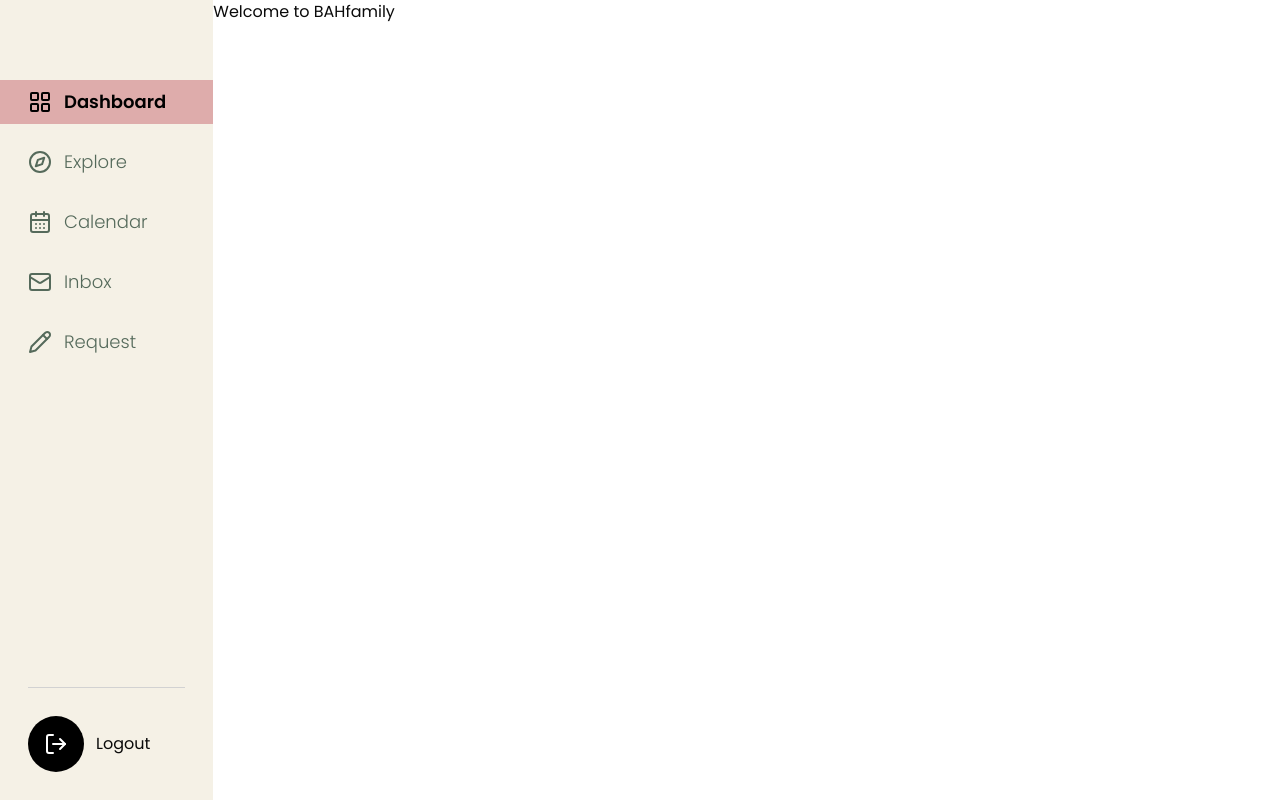
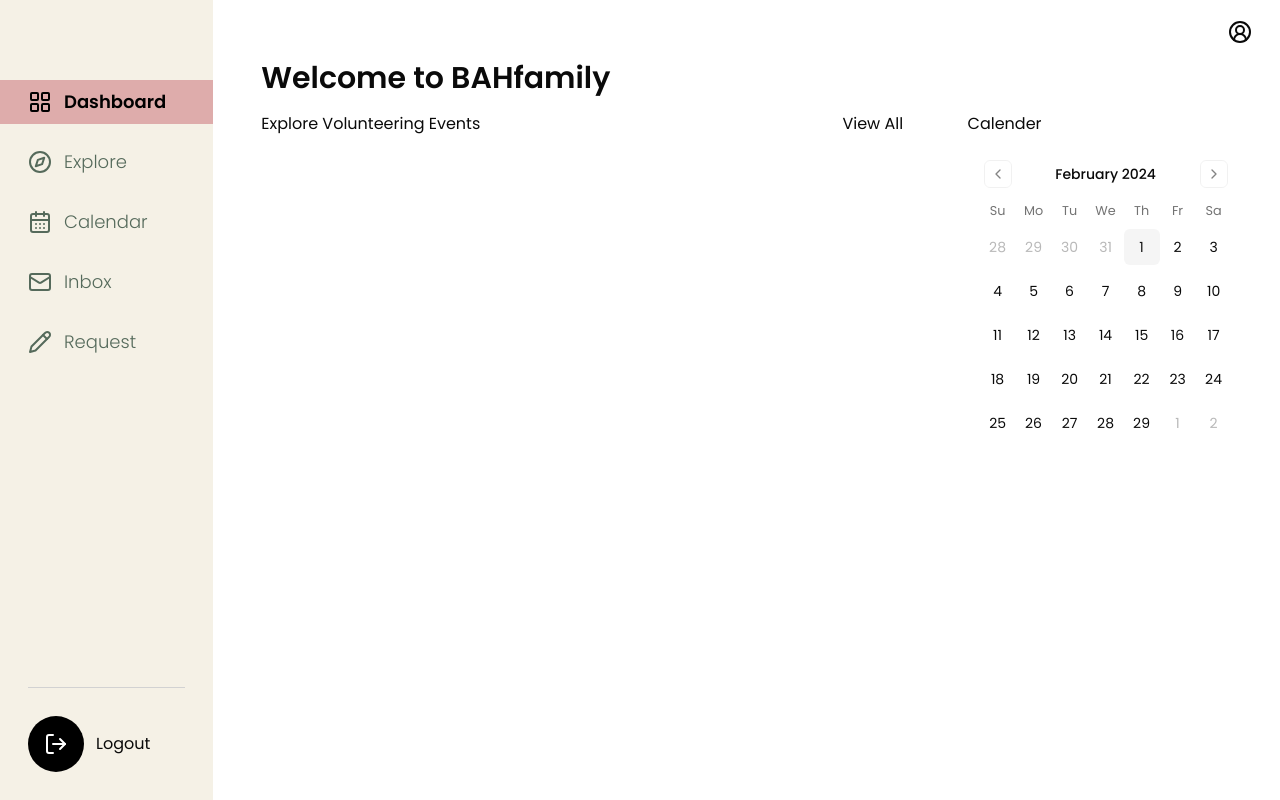
Before and after one commit to ZweZeya/h4g_2024, a Next.js app: page / in a window 1280 px wide. Built offline with nearby package versions, Linux system fonts and the light colour scheme.

Commit message:
dashboard wip

```diff
--- a/package.json
+++ b/package.json
@@ -10,12 +10,15 @@
   },
   "dependencies": {
     "@prisma/client": "^5.8.1",
+    "@radix-ui/react-slot": "^1.0.2",
     "class-variance-authority": "^0.7.0",
     "clsx": "^2.1.0",
+    "date-fns": "^3.3.1",
     "lucide-react": "^0.317.0",
     "next": "14.1.0",
     "prisma": "^5.8.1",
     "react": "^18",
+    "react-day-picker": "^8.10.0",
     "react-dom": "^18",
     "tailwind-merge": "^2.2.1",
     "tailwindcss-animate": "^1.0.7",
--- a/src/app/(main)/layout.tsx
+++ b/src/app/(main)/layout.tsx
@@ -1,14 +1,29 @@
 import SideBar from "@/components/SideBar/SideBar";
+import { CircleUserRound } from "lucide-react";
 
 const MainLayout = ({
     children,
 }: Readonly<{
     children: React.ReactNode;
 }>) => {
+    const viewAccount = async() => {
+        "use server";
+        console.log("account");
+    }
+
     return (
         <main className="grid grid-cols-6" suppressHydrationWarning={true}>
             <div className="col-span-1"><SideBar /></div>
-            <div className="col-span-5">{children}</div>
+            <div className="col-span-5">
+                <div className="px-7 py-5 pl-12">
+                    <div className="flex">
+                        <div className="ml-auto cursor-pointer" onClick={viewAccount}>
+                            <CircleUserRound />
+                        </div>
+                    </div>
+                {children}
+                </div>
+            </div>
         </main>
     );
 };
--- a/src/app/(main)/page.tsx
+++ b/src/app/(main)/page.tsx
@@ -1,8 +1,22 @@
+import SmallCalendar from "@/components/Dashboard/SmallCalendar";
+import Header from "@/components/Layout/Header";
+
 const HomePage = () => {
     return (
-        <main>
-            <h1>Welcome to BAHfamily</h1>
-        </main>
+        <div>
+            <Header>Welcome to BAHfamily</Header>
+            <div className="grid grid-cols-3 gap-14">
+                <div className="col-span-2">
+                    <div className="flex items-center">
+                        <p>Explore Volunteering Events</p>
+                        <p className="ml-auto">View All</p>
+                    </div>
+                </div>
+                <div className="col-span-1 flex flex-col gap-3 items-center">
+                    <SmallCalendar />
+                </div>
+            </div>
+        </div>
     );
 };
 
--- /dev/null
+++ b/src/components/Dashboard/SmallCalendar.tsx
@@ -0,0 +1,12 @@
+import { Calendar } from "../ui/calendar"
+
+const SmallCalendar = () => {
+    return (
+        <div className="flex flex-col gap-3 items-start">
+            <p>Calender</p>
+            <Calendar />
+        </div>
+    );
+};
+
+export default SmallCalendar
--- /dev/null
+++ b/src/components/Layout/Header.tsx
@@ -0,0 +1,11 @@
+const Header = ({
+    children,
+}: Readonly<{
+    children: React.ReactNode;
+}>) => {
+    return (
+        <p className="text-3xl font-semibold my-4">{children}</p>
+    );
+};
+
+export default Header;
--- a/src/components/SideBar/SideBar.tsx
+++ b/src/components/SideBar/SideBar.tsx
@@ -4,7 +4,7 @@
     CalendarDays,
     Mail,
     Pencil,
-    LogOutIcon
+    LogOut
 } from 'lucide-react';
 import SideBarItem from './SideBarItem';
 
@@ -26,7 +26,7 @@
             <div className="flex flex-col gap-7 px-7 mt-auto mb-7">
                 <hr className="border-[#D2D2D2]" />
                 <div className="flex items-center gap-3 cursor-pointer" onClick={logout}>
-                    <div className="text-white bg-black p-4 rounded-full"><LogOutIcon /></div>
+                    <div className="text-white bg-black p-4 rounded-full"><LogOut /></div>
                     <p>Logout</p>
                 </div>
             </div>
--- a/src/components/SideBar/SideBarItem.tsx
+++ b/src/components/SideBar/SideBarItem.tsx
@@ -1,6 +1,6 @@
 "use client";
 
-import { ReactNode, useState } from 'react';
+import { ReactNode } from 'react';
 import { usePathname } from 'next/navigation';
 import Link from 'next/link';
 
--- /dev/null
+++ b/src/components/ui/button.tsx
@@ -0,0 +1,56 @@
+import * as React from "react"
+import { Slot } from "@radix-ui/react-slot"
+import { cva, type VariantProps } from "class-variance-authority"
+
+import { cn } from "@/lib/utils"
+
+const buttonVariants = cva(
+  "inline-flex items-center justify-center whitespace-nowrap rounded-md text-sm font-medium ring-offset-background transition-colors focus-visible:outline-none focus-visible:ring-2 focus-visible:ring-ring focus-visible:ring-offset-2 disabled:pointer-events-none disabled:opacity-50",
+  {
+    variants: {
+      variant: {
+        default: "bg-primary text-primary-foreground hover:bg-primary/90",
+        destructive:
+          "bg-destructive text-destructive-foreground hover:bg-destructive/90",
+        outline:
+          "border border-input bg-background hover:bg-accent hover:text-accent-foreground",
+        secondary:
+          "bg-secondary text-secondary-foreground hover:bg-secondary/80",
+        ghost: "hover:bg-accent hover:text-accent-foreground",
+        link: "text-primary underline-offset-4 hover:underline",
+      },
+      size: {
+        default: "h-10 px-4 py-2",
+        sm: "h-9 rounded-md px-3",
+        lg: "h-11 rounded-md px-8",
+        icon: "h-10 w-10",
+      },
+    },
+    defaultVariants: {
+      variant: "default",
+      size: "default",
+    },
+  }
+)
+
+export interface ButtonProps
+  extends React.ButtonHTMLAttributes<HTMLButtonElement>,
+    VariantProps<typeof buttonVariants> {
+  asChild?: boolean
+}
+
+const Button = React.forwardRef<HTMLButtonElement, ButtonProps>(
+  ({ className, variant, size, asChild = false, ...props }, ref) => {
+    const Comp = asChild ? Slot : "button"
+    return (
+      <Comp
+        className={cn(buttonVariants({ variant, size, className }))}
+        ref={ref}
+        {...props}
+      />
+    )
+  }
+)
+Button.displayName = "Button"
+
+export { Button, buttonVariants }
--- /dev/null
+++ b/src/components/ui/calendar.tsx
@@ -0,0 +1,66 @@
+"use client"
+
+import * as React from "react"
+import { ChevronLeft, ChevronRight } from "lucide-react"
+import { DayPicker } from "react-day-picker"
+
+import { cn } from "@/lib/utils"
+import { buttonVariants } from "@/components/ui/button"
+
+export type CalendarProps = React.ComponentProps<typeof DayPicker>
+
+function Calendar({
+  className,
+  classNames,
+  showOutsideDays = true,
+  ...props
+}: CalendarProps) {
+  return (
+    <DayPicker
+      showOutsideDays={showOutsideDays}
+      className={cn("p-3", className)}
+      classNames={{
+        months: "flex flex-col sm:flex-row space-y-4 sm:space-x-4 sm:space-y-0",
+        month: "space-y-4",
+        caption: "flex justify-center pt-1 relative items-center",
+        caption_label: "text-sm font-medium",
+        nav: "space-x-1 flex items-center",
+        nav_button: cn(
+          buttonVariants({ variant: "outline" }),
+          "h-7 w-7 bg-transparent p-0 opacity-50 hover:opacity-100"
+        ),
+        nav_button_previous: "absolute left-1",
+        nav_button_next: "absolute right-1",
+        table: "w-full border-collapse space-y-1",
+        head_row: "flex",
+        head_cell:
+          "text-muted-foreground rounded-md w-9 font-normal text-[0.8rem]",
+        row: "flex w-full mt-2",
+        cell: "h-9 w-9 text-center text-sm p-0 relative [&:has([aria-selected].day-range-end)]:rounded-r-md [&:has([aria-selected].day-outside)]:bg-accent/50 [&:has([aria-selected])]:bg-accent first:[&:has([aria-selected])]:rounded-l-md last:[&:has([aria-selected])]:rounded-r-md focus-within:relative focus-within:z-20",
+        day: cn(
+          buttonVariants({ variant: "ghost" }),
+          "h-9 w-9 p-0 font-normal aria-selected:opacity-100"
+        ),
+        day_range_end: "day-range-end",
+        day_selected:
+          "bg-primary text-primary-foreground hover:bg-primary hover:text-primary-foreground focus:bg-primary focus:text-primary-foreground",
+        day_today: "bg-accent text-accent-foreground",
+        day_outside:
+          "day-outside text-muted-foreground opacity-50 aria-selected:bg-accent/50 aria-selected:text-muted-foreground aria-selected:opacity-30",
+        day_disabled: "text-muted-foreground opacity-50",
+        day_range_middle:
+          "aria-selected:bg-accent aria-selected:text-accent-foreground",
+        day_hidden: "invisible",
+        ...classNames,
+      }}
+      components={{
+        IconLeft: ({ ...props }) => <ChevronLeft className="h-4 w-4" />,
+        IconRight: ({ ...props }) => <ChevronRight className="h-4 w-4" />,
+      }}
+      {...props}
+    />
+  )
+}
+Calendar.displayName = "Calendar"
+
+export { Calendar }
```
Also changed, not shown: 1 other file (tests, documents, lock files or other folders).
